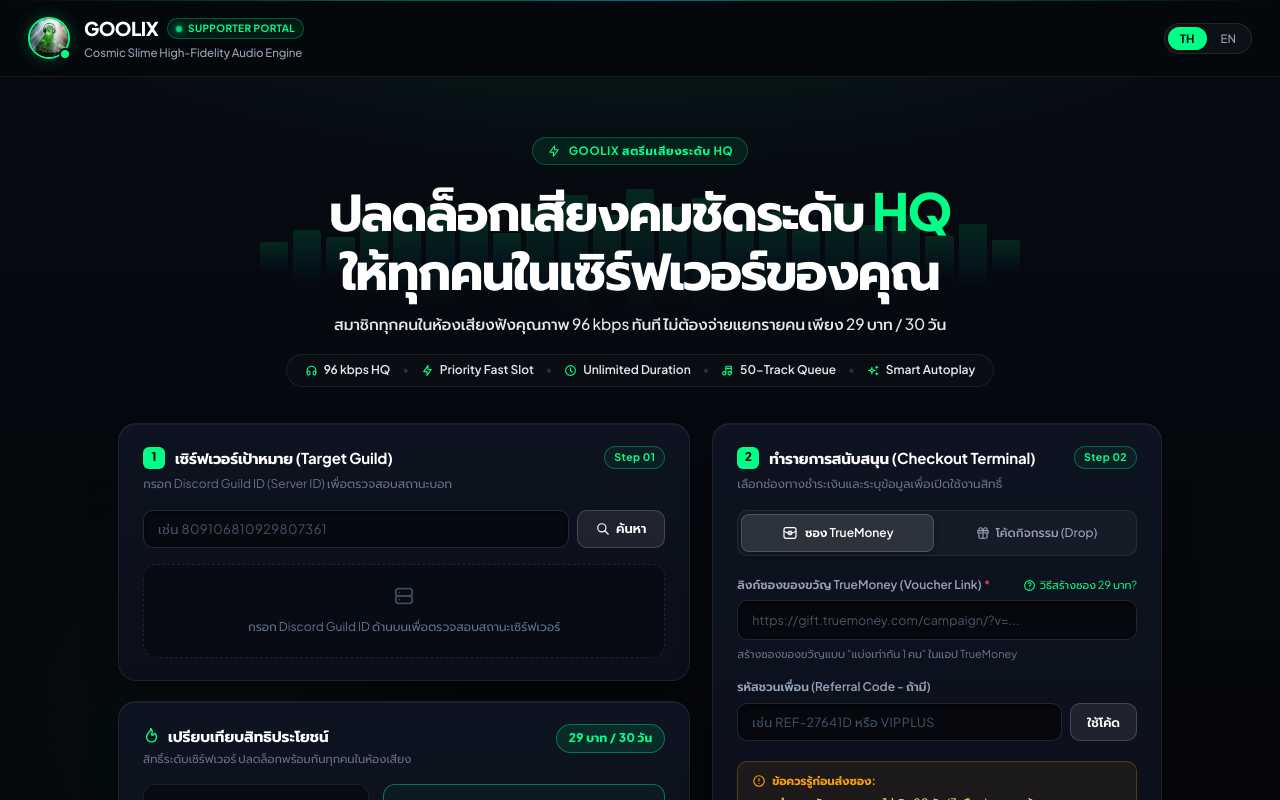
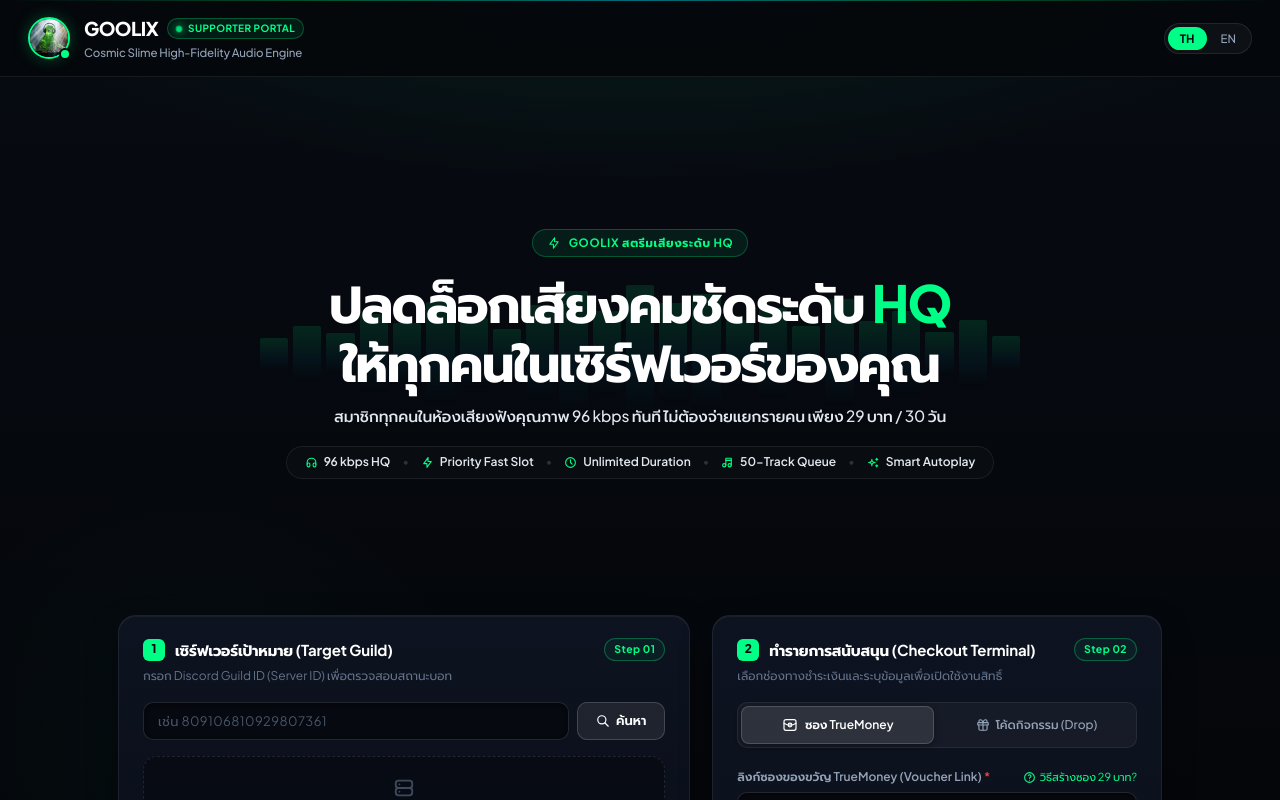
Before and after one commit to Guslaier/BotDis-ETP, a React (Vite) app in the folder frontend/: page / in a window 1280 px wide. Shown: the top 800 px of the page. Built offline with nearby package versions, Linux system fonts and the light colour scheme.

Commit message:
style(topup): set hero section padding to 8rem 20px

```diff
--- a/frontend/src/components/TopupView.jsx
+++ b/frontend/src/components/TopupView.jsx
@@ -240,7 +240,7 @@ export default function TopupView({ lang, onToast }) {
       {/* 1. HERO SOUNDSTAGE HEADER */}
       <section style={{
         textAlign: 'center',
-        padding: '36px 20px 28px',
+        padding: '8rem 20px',
         position: 'relative',
         overflow: 'hidden',
         marginBottom: 8
```
Also changed, not shown: 6 other files (tests, documents, lock files or other folders).
